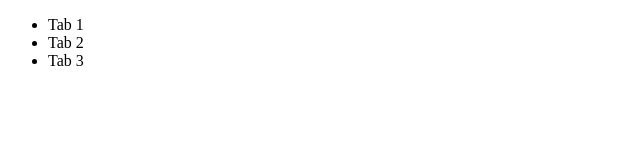
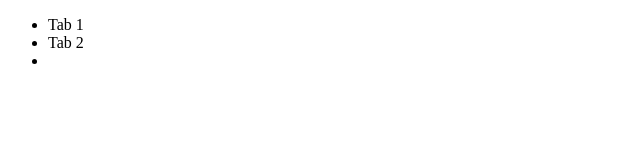
Before and after one commit to acciojob/react-composition-1-Nikk45, a React app: page / in a window 1280 px wide. Shown: the top 160 px of the page, without its empty margins (0-640 px from the left). Built offline with nearby package versions, Linux system fonts and the light colour scheme.

Commit message:
submit composition 1 3

```diff
--- a/src/components/App.js
+++ b/src/components/App.js
@@ -5,8 +5,8 @@ import Tabs from "./Tabs";
 
 const App = () => {
 
-  const [tabs, setTabs] = useState([{key:'1',title:"Tab 1", content:"Tab 1"},
-  {key:'2',title:"Tab 2", content:"Tab 2"},{key:'3',title:"Tab 3", content:"Tab 3"}]);
+  const [tabs, setTabs] = useState([{key:'1',titles:"Tab 1", contents:"Tab 1"},
+  {key:'2',titles:"Tab 2", contents:"Tab 2"},{key:'3',title:"Tab 3", contents:"Tab 3"}]);
 
   const [result,setResult] = useState('');
 
--- a/src/components/Tabs.js
+++ b/src/components/Tabs.js
@@ -5,7 +5,7 @@ const Tabs = ({tabs,setResult})=>{
     const showResult =(key)=>{
         tabs.map((tab)=>{
             if(tab.key === key){
-                setResult(tab.content)
+                setResult(tab.contents)
             }
         })
     }
@@ -16,7 +16,7 @@ const Tabs = ({tabs,setResult})=>{
 
         {
             tabs.map((tab)=>{
-                return <li key={tab.key} onClick={()=>showResult(tab.key)}>{tab.title}</li>
+                return <li key={tab.key} onClick={()=>showResult(tab.key)}>{tab.titles}</li>
             })
         }
         </ul>
```
